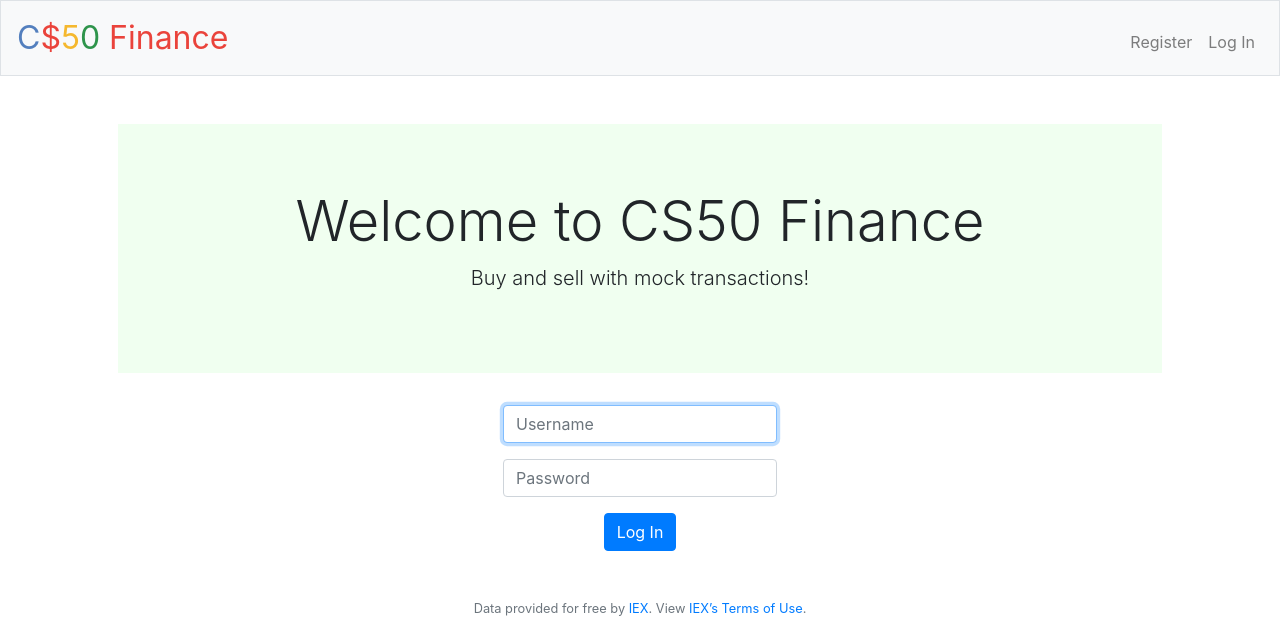
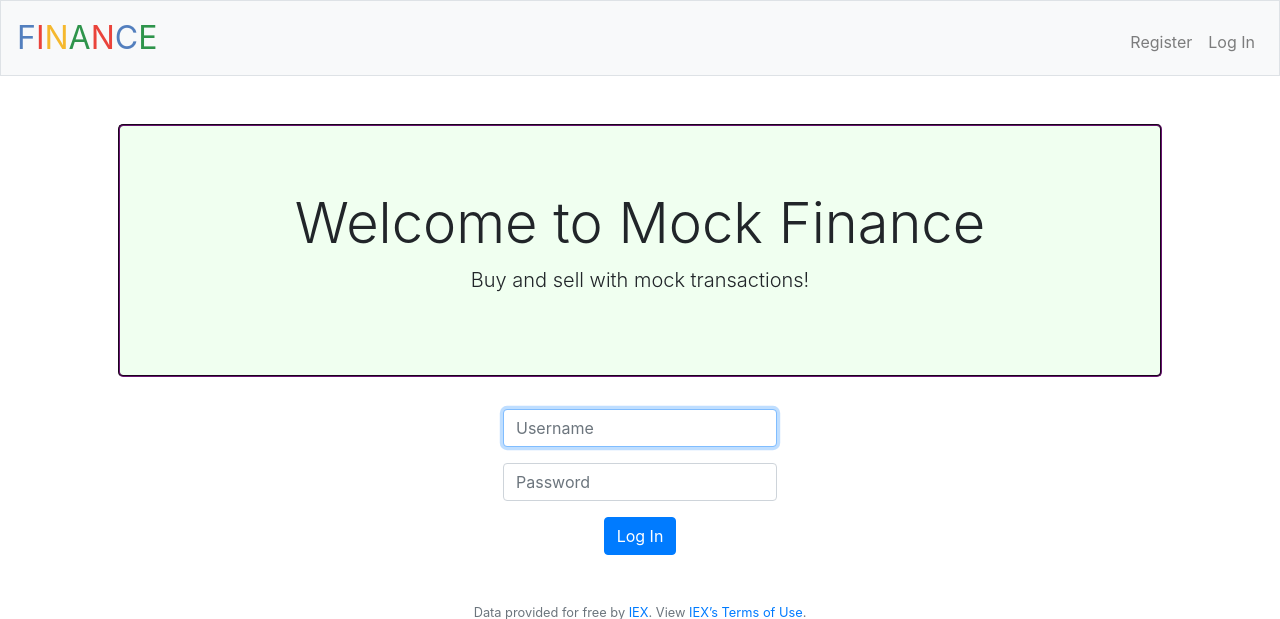
Before and after one commit to Koldenblue/finance, a Flask app: page /login in a window 1280 px wide. Shown: the top 619 px of the page. Run offline with Flask 2, Linux system fonts and the light colour scheme; some libraries are stand-ins or nearby versions.

Commit message:
edited styles, fixed errors

```diff
--- a/app.py
+++ b/app.py
@@ -57,21 +57,27 @@ def index():
         rows = rows.all()
         # Keep a running total to sum up all stock holdings
         grand_total = 0
+        # Create a new array to contain the SQL values, so that the values may be converted to a dictionary and keys added
+        table_rows = []
         for row in rows:
             # Get the current quote for each stock.
             quote = lookup(row['symbol'])
             current_price = quote['price']
-            row['current_price'] = usd(current_price)
+            row_dict = {}
+            row_dict['symbol'] = row['symbol']
+            row_dict['current_price'] = usd(current_price)
+            row_dict['sum(shares_purchased)'] = row['sum(shares_purchased)']
             # Get the total current value of the holdings. Add to grand total
             total_value = current_price * row['sum(shares_purchased)']
-            row['total_value'] = usd(total_value)
+            row_dict['total_value'] = usd(total_value)
             grand_total += total_value
+            table_rows.append(row_dict)
 
         # Finally, get the user's current cash balance.
         current_cash = conn.execute(text("SELECT cash FROM users WHERE username = :username"), [ { 'username': session['username'] } ] )
         current_cash = current_cash.all()
         current_cash = usd(current_cash[0]['cash'])
-        return render_template('index.html', rows=rows, grand_total = usd(grand_total), current_cash=current_cash)
+        return render_template('index.html', rows=table_rows, grand_total = usd(grand_total), current_cash=current_cash)
 
 
 
@@ -274,7 +280,7 @@ def sell():
         with engine.connect() as conn:
             user_shares = conn.execute(text('SELECT sum(shares_purchased)'
                         + ' FROM purchases WHERE username = :username AND symbol = :symbol'
-                        + ' GROUP BY symbol'), [ { 'username': session['username'], symbol: symbol } ] )
+                        + ' GROUP BY symbol'), [ { 'username': session['username'], 'symbol': symbol } ] )
             user_shares = user_shares.all()
             if user_shares == []:
                 return apology(f"You do not own shares of {symbol}!")
@@ -293,7 +299,7 @@ def sell():
             conn.execute(statement)
             conn.commit()
             # next subtract price from user's cash. Since total_price is negative, this will add to cash.
-            cash = conn.execute(text("SELECT cash FROM users WHERE id = :id"), [ { id: session["user_id"] } ] )
+            cash = conn.execute(text("SELECT cash FROM users WHERE id = :id"), [ { 'id': session["user_id"] } ] )
             cash = cash.all()
             cash = cash[0]['cash']
             statement = text('UPDATE users SET cash = :new_cash WHERE username = :username').bindparams(new_cash=cash - total_price, username=session['username'])
@@ -312,7 +318,7 @@ def add():
         new_cash = float(request.form.get('add'))
         print(new_cash)
         with engine.connect() as conn:
-            cash = conn.execute(text("SELECT cash FROM users WHERE id = :id"), [ { id: session["user_id"] } ] )
+            cash = conn.execute(text("SELECT cash FROM users WHERE id = :id"), [ { 'id': session["user_id"] } ] )
             cash = cash.all()
             cash = float(cash[0]['cash'])
 
--- a/static/styles.css
+++ b/static/styles.css
@@ -64,4 +64,6 @@ td {
 
 .jumbotron-fluid {
     background-color: honeydew;
+    border: 2px rgb(104, 19, 112) groove;
+    border-radius: 5px;
 }
--- a/templates/layout.html
+++ b/templates/layout.html
@@ -27,7 +27,7 @@
     <body>
 
         <nav class="navbar navbar-expand-md navbar-light bg-light border">
-            <a class="navbar-brand" href="/"><span class="blue">C</span><span class="red">$</span><span class="yellow">5</span><span class="green">0</span> <span class="red">Finance</span></a>
+            <a class="navbar-brand" href="/"><span class="blue">F</span><span class="red">I</span><span class="yellow">N</span><span class="green">A</span><span class="red">N</span><span class="blue">C</span><span class="green">E</span></a>
             <button aria-controls="navbar" aria-expanded="false" aria-label="Toggle navigation" class="navbar-toggler" data-target="#navbar" data-toggle="collapse" type="button">
                 <span class="navbar-toggler-icon"></span>
             </button>
--- a/templates/login.html
+++ b/templates/login.html
@@ -8,7 +8,7 @@
 
     <div class="jumbotron jumbotron-fluid">
       <div class="container">
-        <h1 class="display-4">Welcome to CS50 Finance</h1>
+        <h1 class="display-4">Welcome to Mock Finance</h1>
         <p class="lead">Buy and sell with mock transactions!</p>
       </div>
     </div>
```
Also changed, not shown: finance.db.
